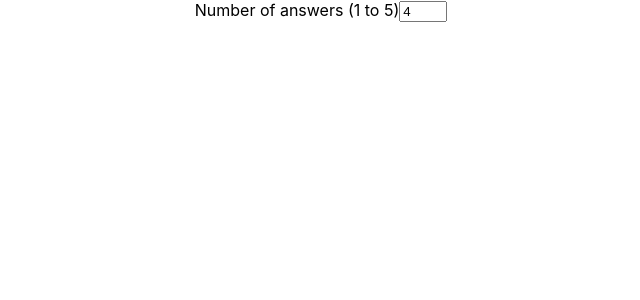
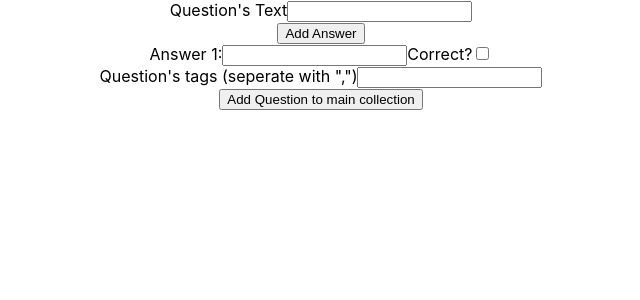
Before and after one commit to Yoav007/TestSystemSPA, a React (Create React App) app: page /manageQuestions/add/1 in a window 1280 px wide. Shown: the top 300 px of the page, without its empty margins (319-959 px from the left). Built offline with nearby package versions, Linux system fonts and the light colour scheme.

Commit message:
add question is almost perfect

```diff
--- a/src/components/manageQuestions/addQuestion/addQuestion.js
+++ b/src/components/manageQuestions/addQuestion/addQuestion.js
@@ -4,42 +4,100 @@ import { QuestionService } from "../../../services/questionService";
 
 export function AddQuestion() {
     const params = useParams();
-    const [text, setText] = useState("");
-    const [answers, setAnswers] = useState([]);
-    const [numOfAnswers, setNumOfAnswers] = useState(4);
+    const [text, setText] = useState("");//question's text
+    const [numOfAnswers, setNumOfAnswers] = useState(1);//num of answers
+    const [tags, setTags] = useState([]);
+    const [answers, setAnswers] = useState([{ text: "", isCorrect: false }]);//question's answers
     const questionService = new QuestionService();
 
-    function handleNumber(event) {
-        setNumOfAnswers(event.target.value);
-        console.log(event.target.value);
+
+    // function handleNumberOfAnswers(event) {
+    //     let updatedNumOfAnswers = event.target.value;
+    //     let answerCopy = [...answers];
+    //     updatedNumOfAnswers > numOfAnswers ? answerCopy.push({ text: "", isCorrect: false }) : answerCopy.pop();
+    //     setAnswers(answerCopy);
+    //     setNumOfAnswers(updatedNumOfAnswers);
+    //     console.log(updatedNumOfAnswers);
+    //     // setNumOfAnswers(updatedNumOfAnswers);
+    // }
+
+    function handleQuesionText(event) {
+        let inputText = event.target.value;
+        setText(inputText);
+        console.log(answers);
     }
 
-    function handleAnswerText(e, index) {
-        answers[index].text = e.target.value;
+    function handleAnswerText(event, answer) {
+        answer.text = event.target.value;
         setAnswers([...answers]);
         console.log(answers);
     }
 
-    function handleAnswerIsCorrect(e, index) {
-        answers[index].isCorrect = e.target.checked;
+    function handleAnswerIsCorrect(event, answer) {
+        answer.isCorrect = event.target.checked;
         setAnswers([...answers]);
         console.log(answers);
+    }
+
+    function deleteAnswer(answer) {
+        if (numOfAnswers > 1) {
+            setNumOfAnswers(numOfAnswers - 1)
+            console.log(numOfAnswers);
+            let updatedAnswersArry = [...answers].filter(a => a !== answer);
+            setAnswers(updatedAnswersArry);
+        }
+    }
+
+    function addAnswer() {
+        if (numOfAnswers < 5) {
+            setNumOfAnswers(numOfAnswers + 1)
+            console.log(numOfAnswers);
+            let updatedAnswersArry = [...answers];
+            updatedAnswersArry.push({ text: "", isCorrect: false })
+            setAnswers(updatedAnswersArry);
+        }
+    }
+
+    function updateTags(event) {
+        let res = event.target.value
+            .replace(/\s+/g, '')
+            .split(",");
+        setTags(res);
+    }
+    function addQuestion() {
+        let numOfCorrect = answers.filter(a => a.isCorrect == true).length;
+        let newId = questionService.get()
+        let newQuestion = {
+            text,
+            isSingle: numOfCorrect > 1 ? false : true,
+            toppicId: params.id,
+            answers,
+            tags,
+            isActive: false
+        }
     }
 
     return (
         <div>
             <div>
-                <label>Number of answers (1 to 5)</label>
-                <input type="number" defaultValue={4} min="1" max="5" onChange={(e) => handleNumber(e)} />
+                <label>Question's Text</label>
+                <input type="text" onChange={(e) => handleQuesionText(e)} />
             </div>
-            {new Array(numOfAnswers).map((_, index) => {
+            {numOfAnswers < 5 ? <button onClick={() => addAnswer()}>Add Answer</button> : <></>}
+            {answers.map((answer, index) => {
                 return <div key={index}>
                     <label>Answer {index + 1}:</label>
-                    <input type="text" onChange={(e, index) => handleAnswerText(e, index)} />
+                    <input type="text" value={answer.text} onChange={(e) => handleAnswerText(e, answer)} />
                     <label>Correct?</label>
-                    <input type="checkbox" onChange={(e, index) => handleAnswerIsCorrect(e, index)} />
+                    <input type="checkbox" defaultChecked={answer.isCorrect} onChange={(e) => handleAnswerIsCorrect(e, answer)} />
+                    {numOfAnswers > 1 ? <button onClick={() => deleteAnswer(answer)}>Delete Answer</button> : <></>}
                 </div>
             })}
+            <div>
+                <label>Question's tags (seperate with ",")</label>
+                <input type="text" defaultValue={tags} onChange={(e) => updateTags(e)} />
+            </div>
+            <button onClick={() => addQuestion()}>Add Question to main collection</button>
         </div>
     )
 }
--- a/src/components/manageQuestions/editQuestion/editQuestion.js
+++ b/src/components/manageQuestions/editQuestion/editQuestion.js
@@ -89,7 +89,7 @@ export function EditQuestion() {
                 })}
             </div>
             <div>
-                <label>Question's tags (seperate with spaces)</label>
+                <label>Question's tags (seperate with ',')</label>
                 <input type="text" defaultValue={tags} onChange={(e) => updateTags(e)} />
             </div>
             <button onClick={() => editQuestion()}>Confirm</button>
--- a/src/services/questionService.js
+++ b/src/services/questionService.js
@@ -1,6 +1,12 @@
 export class QuestionService {
     get() {
         return fetch("http://localhost:3030/Questions")
+            .then(this.success)
+            .catch(this.failure)
+    }
+    getNumOfQuestions() {
+        return fetch("http://localhost:3030/Questions")
+            .then(data => data.length)
             .then(this.success)
             .catch(this.failure)
     }
@@ -13,9 +19,9 @@ export class QuestionService {
 
     getByTopicId(id) {
         return this.get()
-            .then((data) =>{
-                if(data)
-                data.filter(q => q.topicId == id)
+            .then((data) => {
+                if (data)
+                    data.filter(q => q.topicId == id)
             })
             .then(this.success)
             .catch(this.failure)
```
